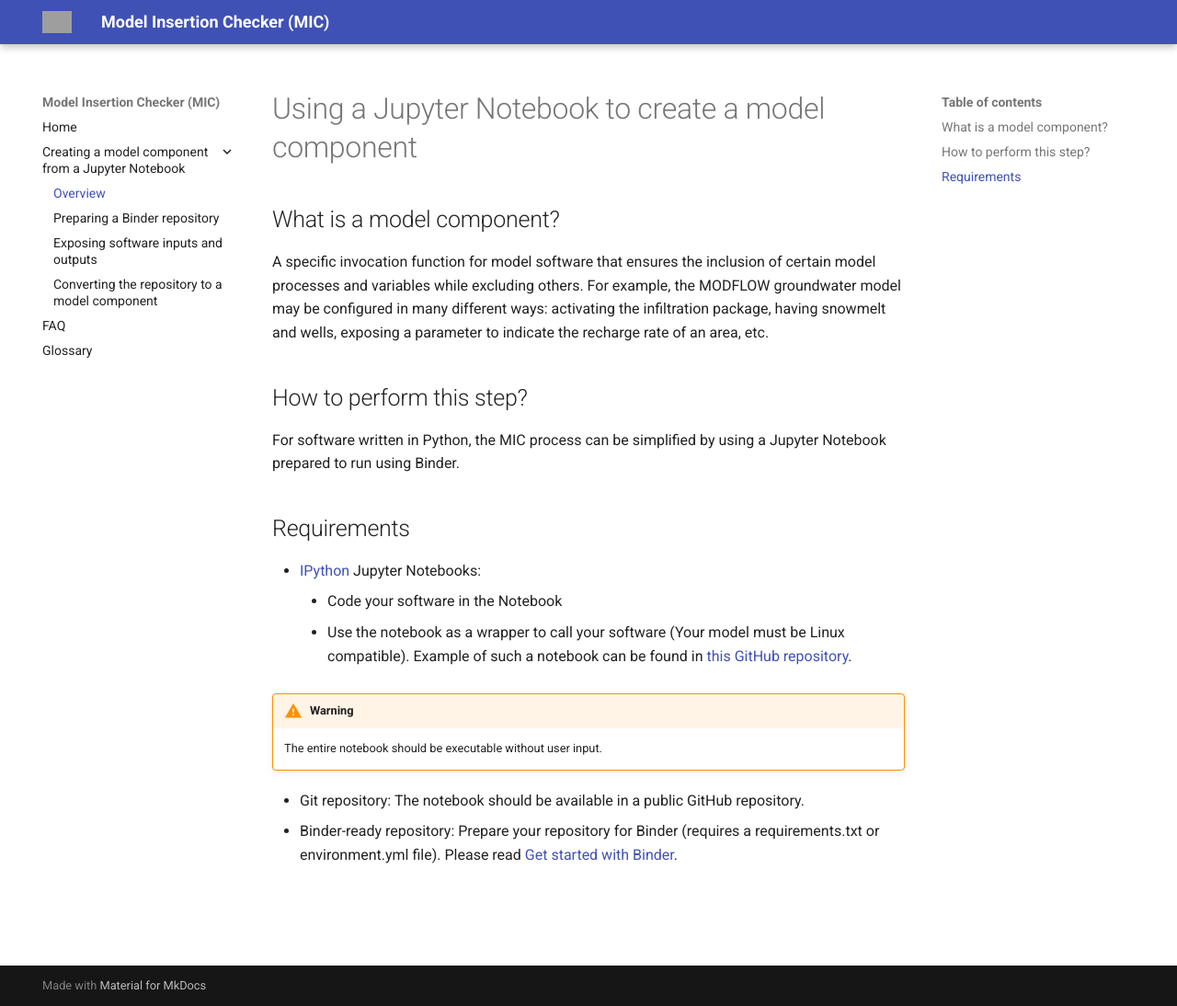
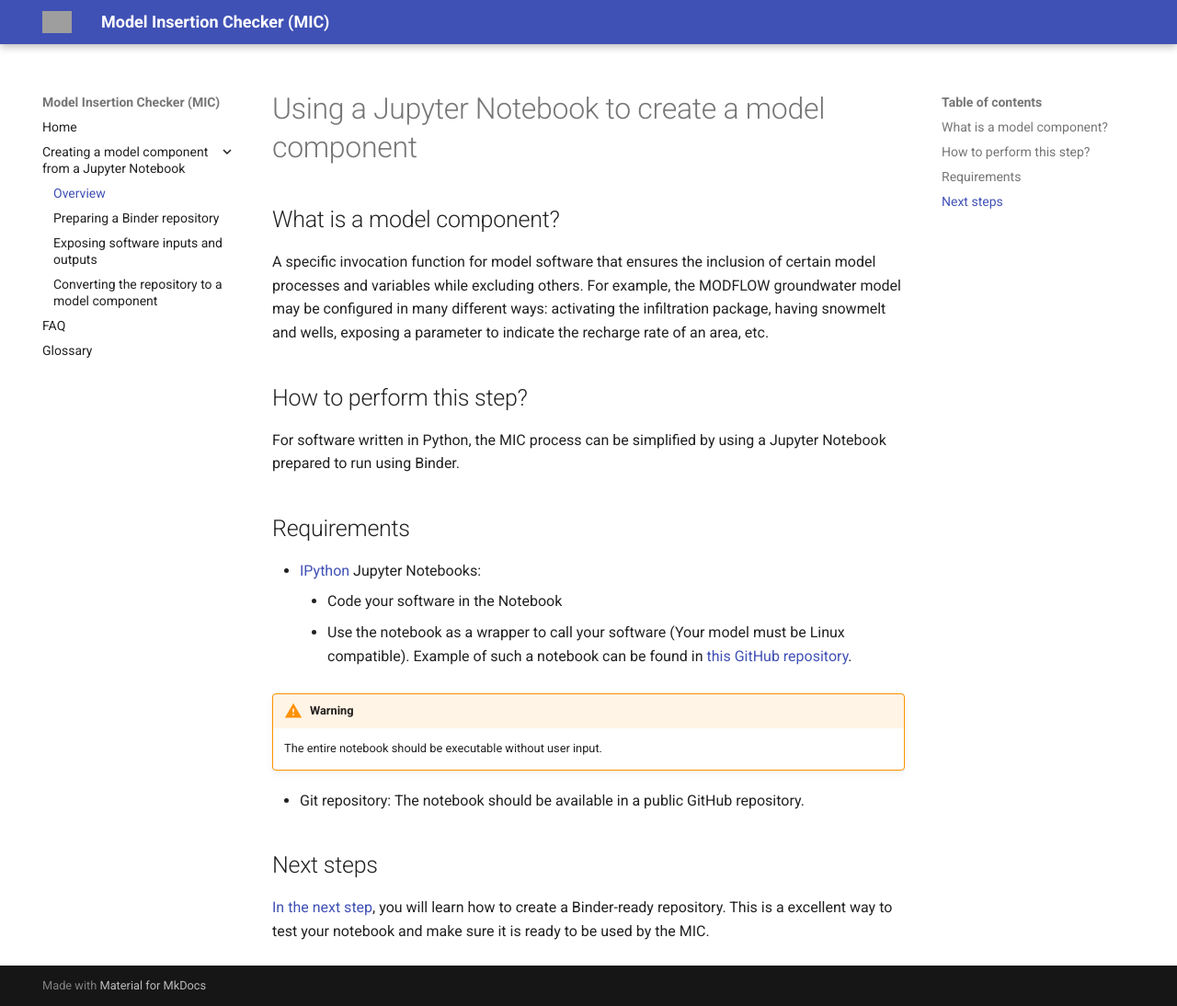
Before and after one commit to mintproject/mic-web, an MkDocs documentation site: the page built from docs/notebooks/index.md, in a window 1280 px wide and 1094 px high. Shown: the whole window at 92% size. Built offline with MkDocs 1.6.1 and Material for MkDocs 9.7.7, drawn with Linux system fonts in a browser that asks for light colours; grey boxes are pictures that could not be loaded.

Commit message:
fix: position plus 1

```diff
--- a/docs/notebooks/index.md
+++ b/docs/notebooks/index.md
@@ -18,4 +18,7 @@ For software written in Python, the MIC process can be simplified by using a Jup
     The entire notebook should be executable without user input.
 
 - Git repository: The notebook should be available in a public GitHub repository.
-- Binder-ready repository: Prepare your repository for Binder (requires a requirements.txt or environment.yml file). Please read [Get started with Binder](https://mybinder.readthedocs.io/en/latest/introduction.html#what-is-a-binder).
+
+## Next steps
+
+[In the next step](prepare_binder), you will learn how to create a Binder-ready repository. This is a excellent way to test your notebook and make sure it is ready to be used by the MIC.
--- a/src/components/CwlSpec2Component.tsx
+++ b/src/components/CwlSpec2Component.tsx
@@ -18,6 +18,9 @@ const CwlSpec2Component = (props: Props) => {
     const [newComponent, setNewComponent] = useState<Component>();
     const [status, setStatus] = useState("idle");
     const history = useHistory();
+
+    //TODO: Delete all component inputs, outputs and parameters before updating
+
     useEffect(() => {
         const download = async () => {
             const response = await fetch(notebook.spec);
```
Also changed, not shown: docs/notebooks/expose_inputs_outputs.md (+4 -0 lines), docs/notebooks/prepare_binder.md (+7 -0 lines), 1 other file.
